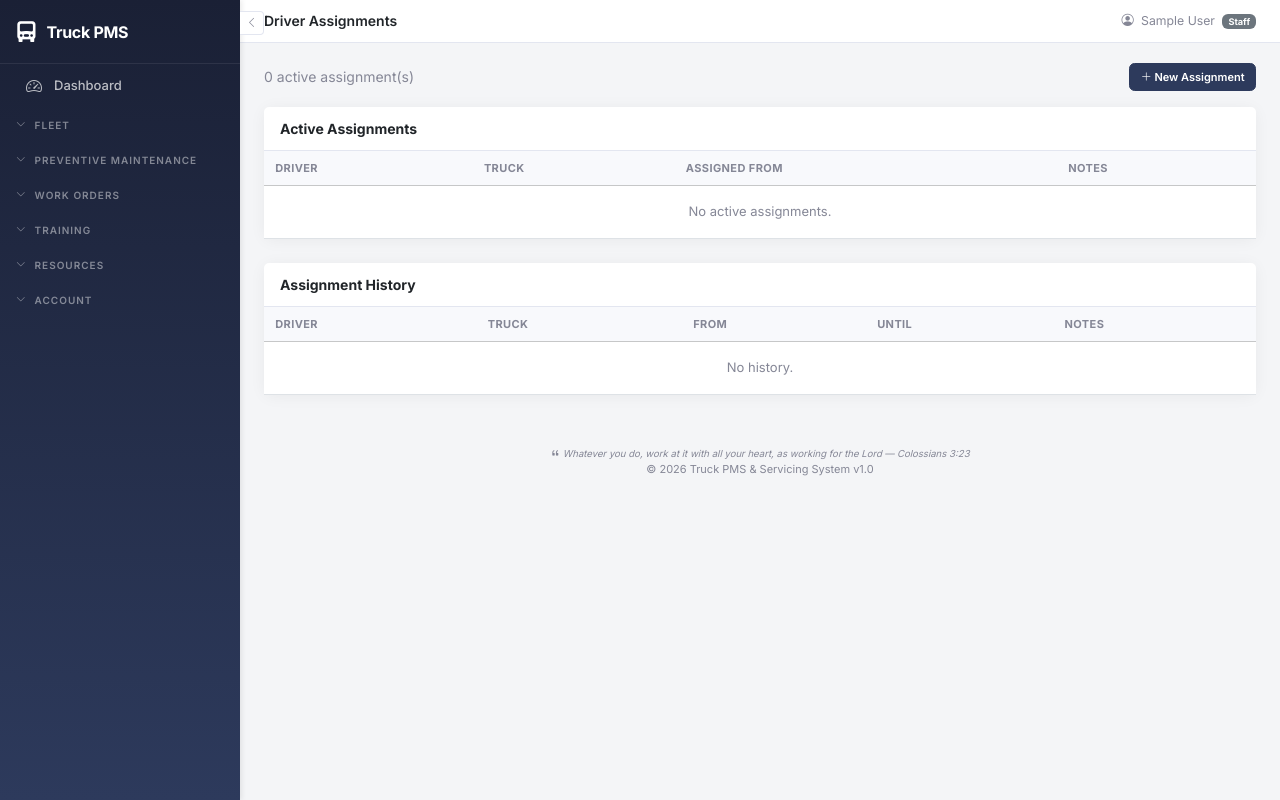
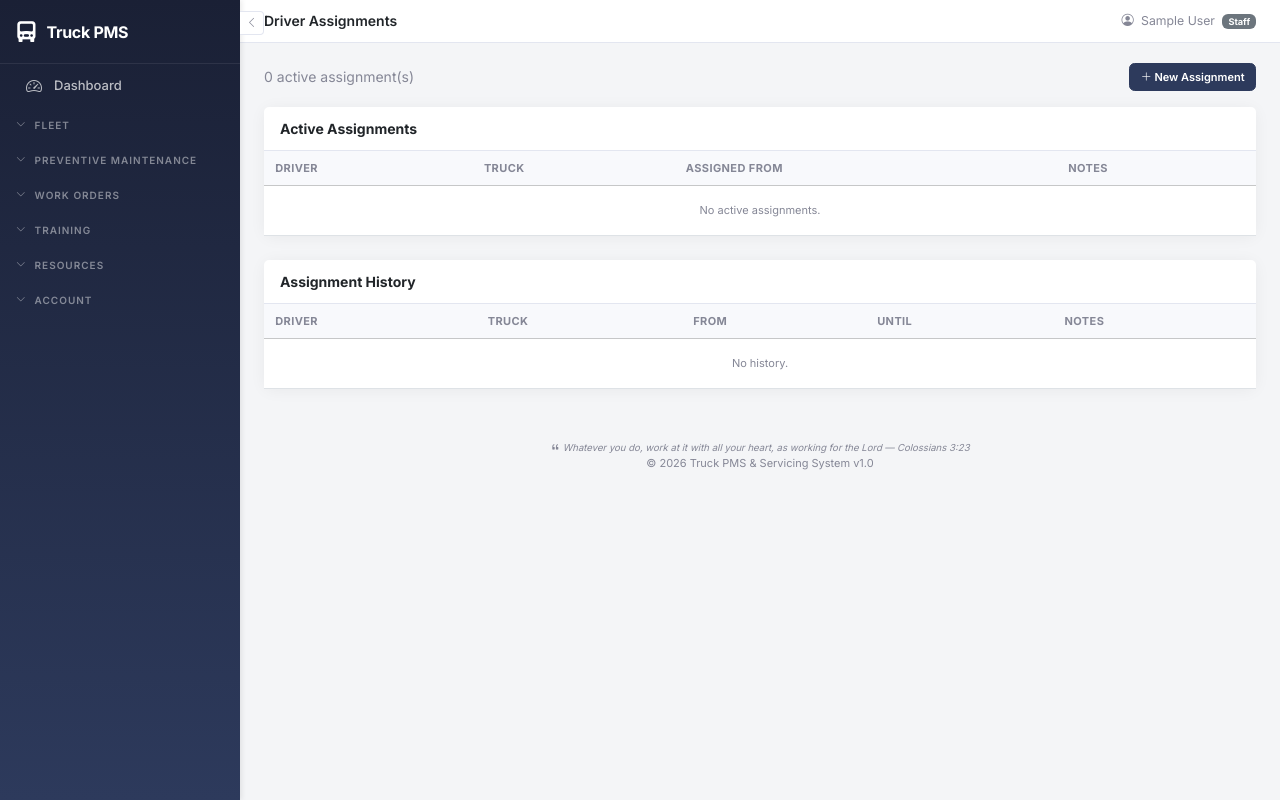
Before and after one commit to WinefredoSailes/stmiet-truckpmsmanagement, a Django app: page /fleetops/assignments/ in a window 1280 px wide. Run offline with Django 5.2, Linux system fonts and the light colour scheme; the visitor is signed in with stand-in values (Sample User, id 1); data that the repository does not hold is empty.

Commit message:
Set uniform 11px table font across all tables

```diff
--- a/truck_pms/core/static/css/style.css
+++ b/truck_pms/core/static/css/style.css
@@ -27,7 +27,7 @@
 
   /* type scale */
   --fs-body: 14px;
-  --fs-table: 13px;
+  --fs-table: 11px;
   --fs-sm: 12px;
   --fs-xs: 11px;
   --fs-xxs: 10px;
@@ -302,7 +302,7 @@ body {
 }
 
 .table td {
-  padding: .5rem .7rem;
+  padding: .4rem .6rem;
   vertical-align: middle;
 }
 
```
